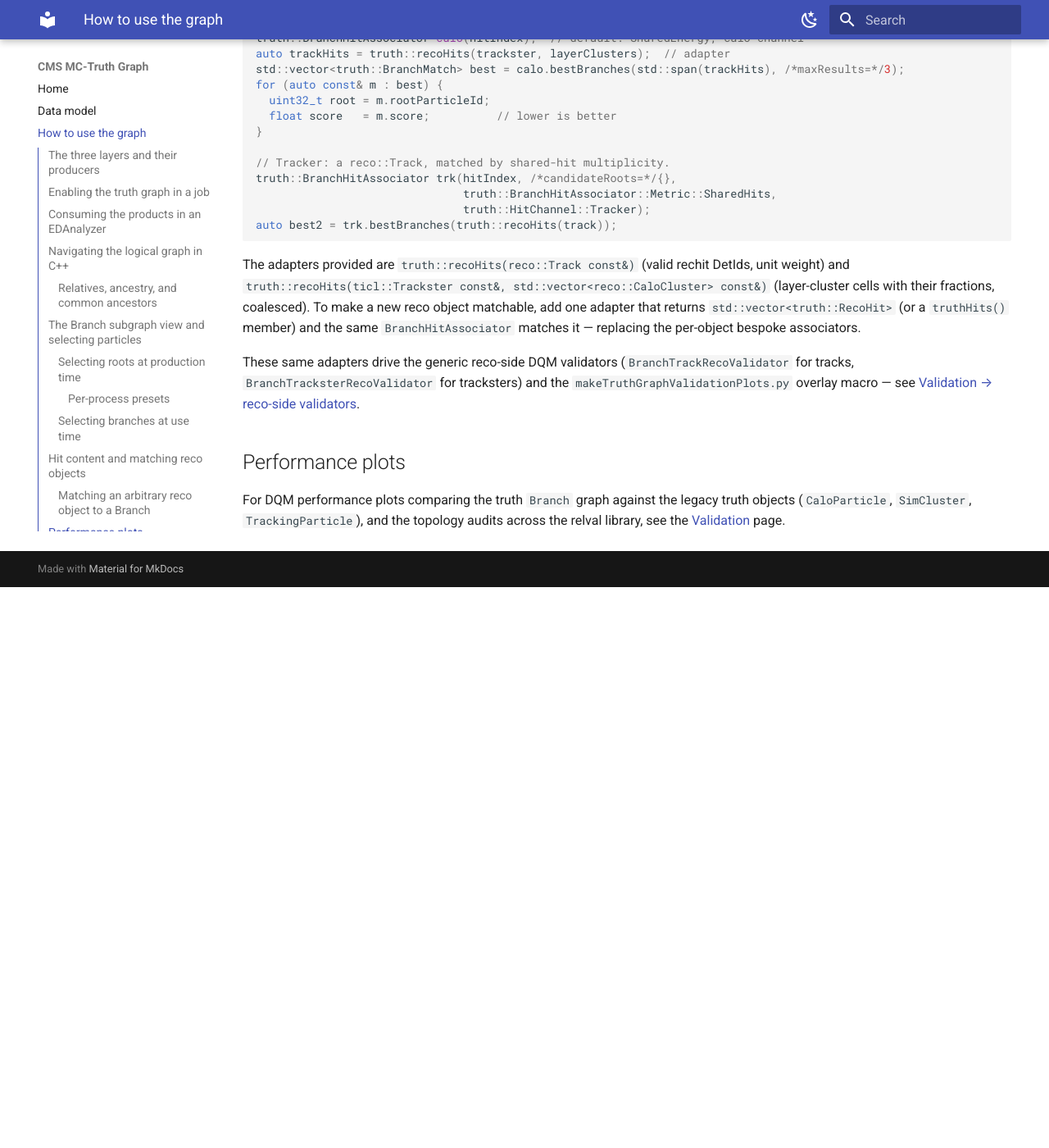
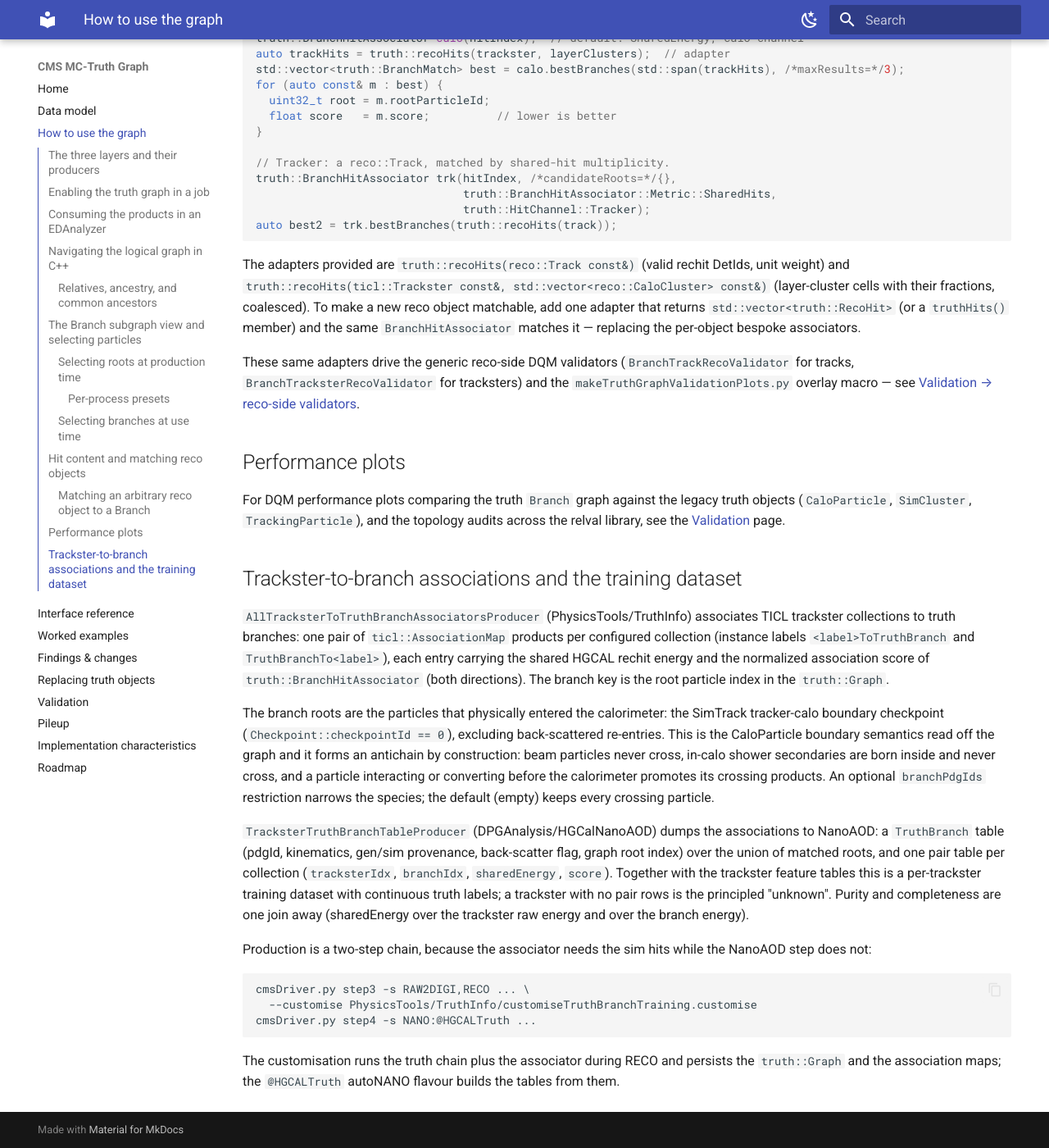
Before and after one commit to felicepantaleo/cms-truth-docs, an MkDocs documentation site: the page built from docs/usage.md, in a window 1280 px wide and 1400 px high, scrolled down 9046 px. Shown: the whole window at 82% size. Built offline with MkDocs 1.6.1 and Material for MkDocs 9.7.7, drawn with Linux system fonts in a browser that asks for light colours; before the commit the page ends 9762 px from its top, so only the background shows below that.

Commit message:
docs: trackster-to-branch associations and the NanoAOD training dataset

````diff
--- a/docs/usage.md
+++ b/docs/usage.md
@@ -488,3 +488,43 @@ tracksters) and the `makeTruthGraphValidationPlots.py` overlay macro — see
 For DQM performance plots comparing the truth `Branch` graph against the legacy
 truth objects (`CaloParticle`, `SimCluster`, `TrackingParticle`), and the topology
 audits across the relval library, see the [Validation](validation.md) page.
+
+## Trackster-to-branch associations and the training dataset
+
+`AllTracksterToTruthBranchAssociatorsProducer` (PhysicsTools/TruthInfo) associates
+TICL trackster collections to truth branches: one pair of `ticl::AssociationMap`
+products per configured collection (instance labels `<label>ToTruthBranch` and
+`TruthBranchTo<label>`), each entry carrying the shared HGCAL rechit energy and the
+normalized association score of `truth::BranchHitAssociator` (both directions). The
+branch key is the root particle index in the `truth::Graph`.
+
+The branch roots are the particles that physically entered the calorimeter: the
+SimTrack tracker-calo boundary checkpoint (`Checkpoint::checkpointId == 0`),
+excluding back-scattered re-entries. This is the CaloParticle boundary semantics
+read off the graph and it forms an antichain by construction: beam particles never
+cross, in-calo shower secondaries are born inside and never cross, and a particle
+interacting or converting before the calorimeter promotes its crossing products.
+An optional `branchPdgIds` restriction narrows the species; the default (empty)
+keeps every crossing particle.
+
+`TracksterTruthBranchTableProducer` (DPGAnalysis/HGCalNanoAOD) dumps the
+associations to NanoAOD: a `TruthBranch` table (pdgId, kinematics, gen/sim
+provenance, back-scatter flag, graph root index) over the union of matched roots,
+and one pair table per collection (`tracksterIdx`, `branchIdx`, `sharedEnergy`,
+`score`). Together with the trackster feature tables this is a per-trackster
+training dataset with continuous truth labels; a trackster with no pair rows is
+the principled "unknown". Purity and completeness are one join away
+(sharedEnergy over the trackster raw energy and over the branch energy).
+
+Production is a two-step chain, because the associator needs the sim hits while
+the NanoAOD step does not:
+
+```
+cmsDriver.py step3 -s RAW2DIGI,RECO ... \
+  --customise PhysicsTools/TruthInfo/customiseTruthBranchTraining.customise
+cmsDriver.py step4 -s NANO:@HGCALTruth ...
+```
+
+The customisation runs the truth chain plus the associator during RECO and
+persists the `truth::Graph` and the association maps; the `@HGCALTruth` autoNANO
+flavour builds the tables from them.
````
